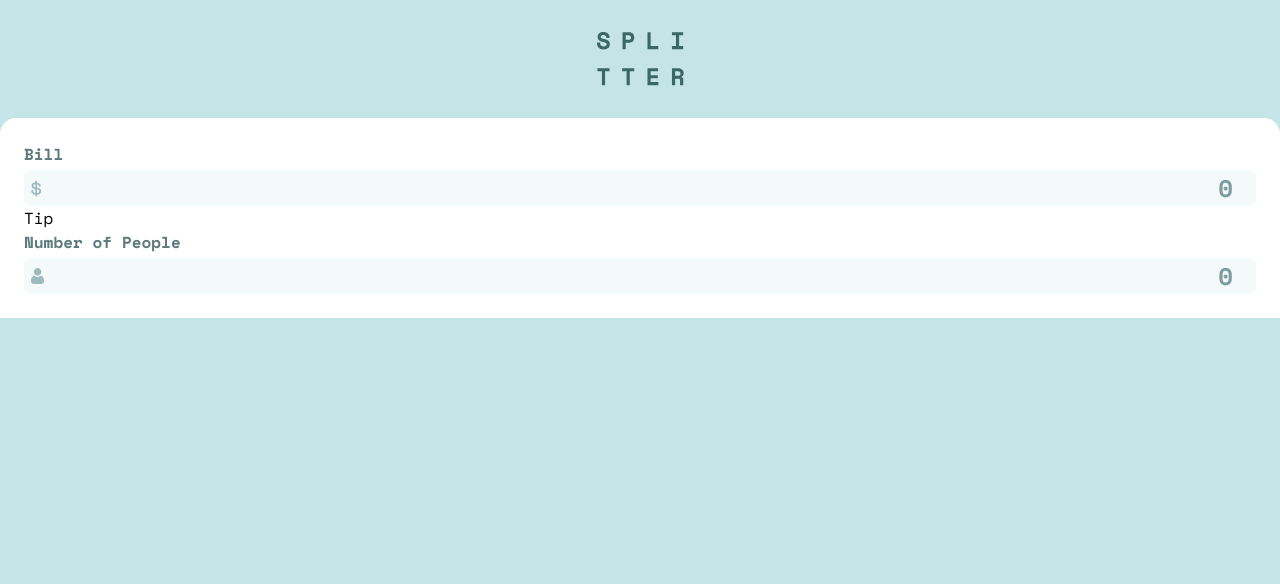
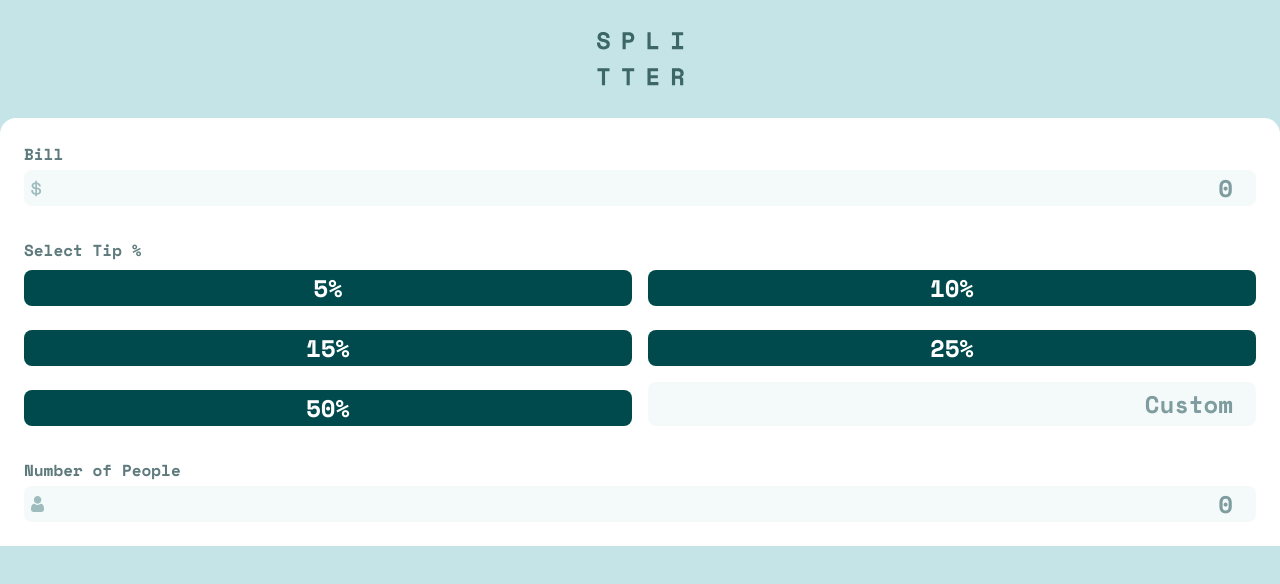
Before and after one commit to DanielMafra/tip-calculator-app, a React (Create React App) app: page / in a window 1280 px wide. Shown: the top 584 px of the page. Built offline with nearby package versions, Linux system fonts and the light colour scheme; the HTML template or start-up script is replaced by a standard one.

Commit message:
Created tips selection

```diff
--- a/src/Components/Tip/index.js
+++ b/src/Components/Tip/index.js
@@ -3,8 +3,16 @@ import styles from './index.module.css';
 
 const Tip = () => {
   return (
-    <div>
-      Tip
+    <div className={styles.tips}>
+      <label>Select Tip %</label>
+      <div className={styles.percents}>
+        <button>5%</button>
+        <button>10%</button>
+        <button>15%</button>
+        <button>25%</button>
+        <button>50%</button>
+        <input type="number" placeholder="Custom" />
+      </div>
     </div>
   )
 }
--- a/src/Components/Tip/index.module.css
+++ b/src/Components/Tip/index.module.css
@@ -0,0 +1,53 @@
+.tips {
+  margin: 32px 0;
+}
+
+.tips > label {
+  font-weight: 700;
+  color: var(--dark-grayish-cyan-a);
+}
+
+.percents {
+  display: grid;
+  grid-template-columns: 1fr 1fr;
+  gap: 16px;
+  width: 100%;
+}
+
+.percents > button {
+  margin-top: 8px;
+  width: 100%;
+  font-size: 24px;
+  font-weight: bold;
+  color: var(--white);
+  background-color: var(--very-dark-cyan);
+  border: none;
+  border-radius: 8px;
+  transition: .3s;
+}
+
+.percents > button:hover{
+  background-color: var(--strong-cyan);
+}
+
+.percents > input {
+  width: 100%;
+  font-size: 24px;
+  font-weight: 700;
+  text-align: end;
+  padding-right: 8px;
+  border: none;
+  border-radius: 8px;
+  background-color: var(--light-grayish-cyan-b) !important;
+  color: var(--very-dark-cyan);
+}
+
+.percents > input:hover,
+.percents > input:focus{
+  outline: none;
+  border: 1.5px solid var(--strong-cyan);
+}
+
+.percents > input::placeholder{
+  color: var(--dark-grayish-cyan-b);
+}
```
